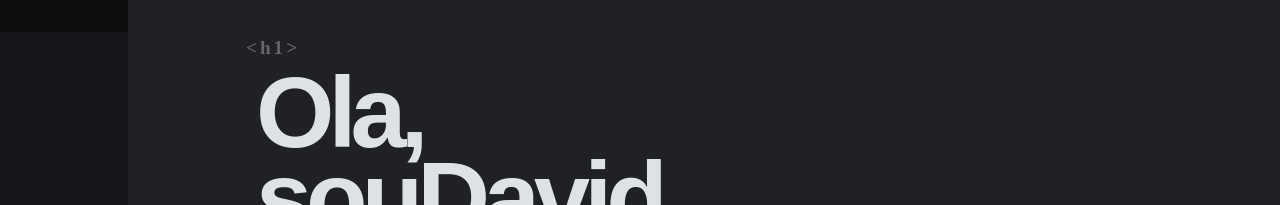
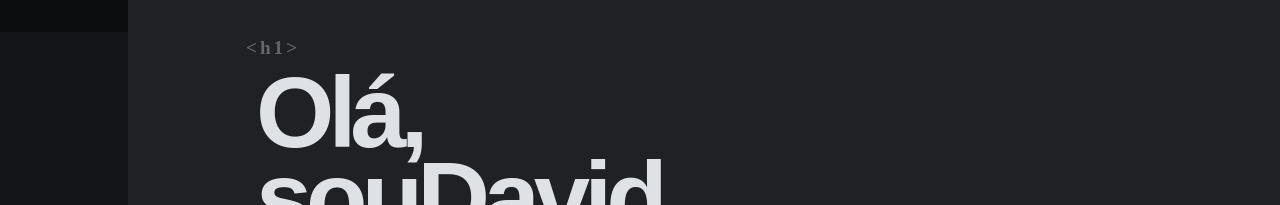
Before and after one commit to Leoodaviid/portfolio-david, a React (Create React App) app: page / in a window 1280 px wide. Shown: the part 168-373 px from the top of the page. Built offline with nearby package versions, Linux system fonts and the light colour scheme.

Commit message:
acentuação

```diff
--- a/src/pages/Home/Home.tsx
+++ b/src/pages/Home/Home.tsx
@@ -3,7 +3,7 @@ import { Section } from "./styles";
 import TextMotion from "./TextMotion";
 
 const Home = () => {
-  const textOne = "Ola,".split("");
+  const textOne = "Olá,".split("");
   const textTwo = "sou David,".split("");
   const textThree = "desenvolvedor web".split("");
 
```
